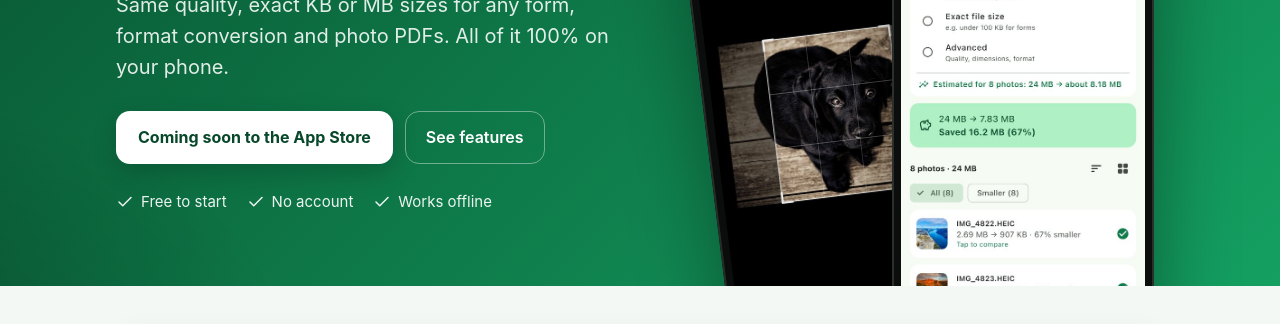
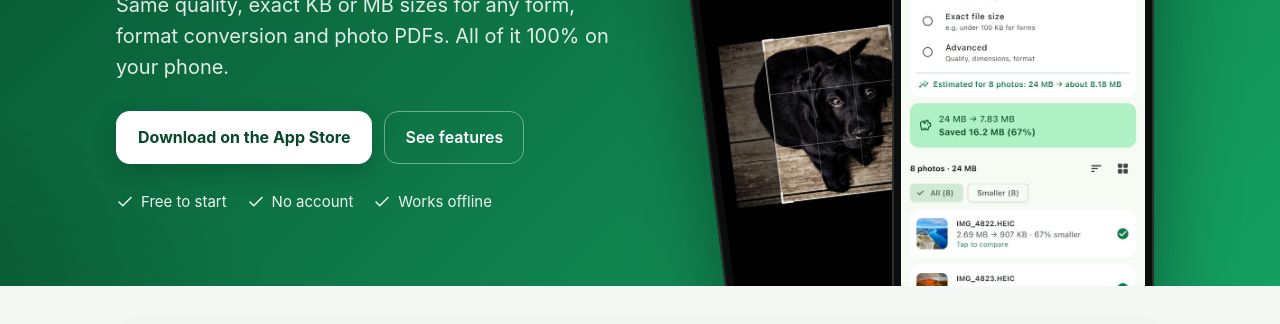
Before and after one commit to Piyush-Sinroja/Piyush-Sinroja.github.io, a plain HTML site: page compress/index.html in a window 1280 px wide. Shown: the part 409-733 px from the top of the page. Drawn offline with Linux system fonts and the light colour scheme.

Commit message:
updated index file

```diff
--- a/compress/index.html
+++ b/compress/index.html
@@ -32,7 +32,7 @@
 <h1>Make photos &amp; videos much smaller</h1>
 <p class="lead">Same quality, exact KB or MB sizes for any form, format conversion and photo PDFs. All of it 100% on
 your phone.</p>
-<div class="cta"><span class="btn soon">Coming soon to the App Store</span><a class="btn-ghost" href="#features">See features</a></div>
+<div class="cta"><a class="btn" href="https://apps.apple.com/app/id6834882935">Download on the App Store</a><a class="btn-ghost" href="#features">See features</a></div>
 <ul class="checks"><li><svg viewBox="0 0 24 24" fill="none" stroke="currentColor" stroke-width="2" stroke-linecap="round" stroke-linejoin="round" aria-hidden="true"><path d="M20 6L9 17l-5-5"/></svg>Free to start</li><li><svg viewBox="0 0 24 24" fill="none" stroke="currentColor" stroke-width="2" stroke-linecap="round" stroke-linejoin="round" aria-hidden="true"><path d="M20 6L9 17l-5-5"/></svg>No account</li><li><svg viewBox="0 0 24 24" fill="none" stroke="currentColor" stroke-width="2" stroke-linecap="round" stroke-linejoin="round" aria-hidden="true"><path d="M20 6L9 17l-5-5"/></svg>Works offline</li></ul>
 </div>
 <div class="phones" aria-hidden="true">
@@ -121,7 +121,7 @@ your phone.</p>
 <img src="../assets/icon-240.png" alt="" width="92" height="92">
 <h2>Compress, convert and create PDFs</h2>
 <p>Smaller photos and videos, exact KB or MB for forms, conversion between JPG, PNG, WebP and HEIC, and photos to PDF. All on your iPhone.</p>
-<div class="cta"><span class="btn soon">Coming soon to the App Store</span></div>
+<div class="cta"><a class="btn" href="https://apps.apple.com/app/id6834882935">Download on the App Store</a></div>
 </section>
 </div>
 
```
